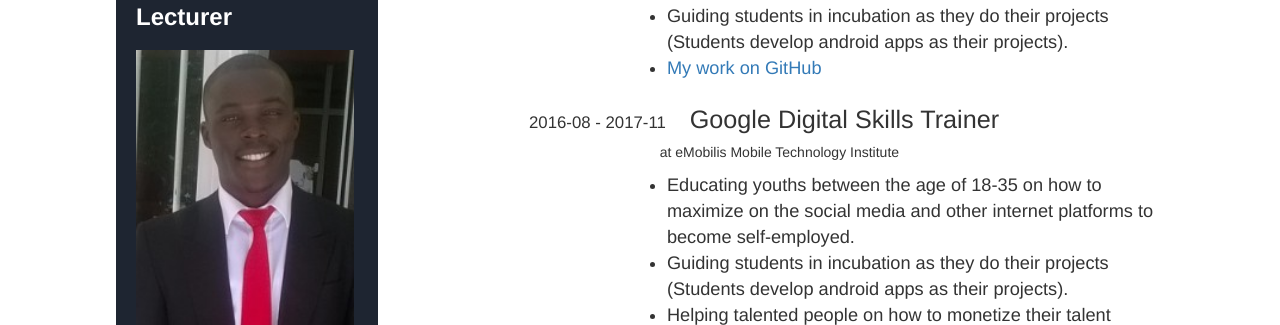
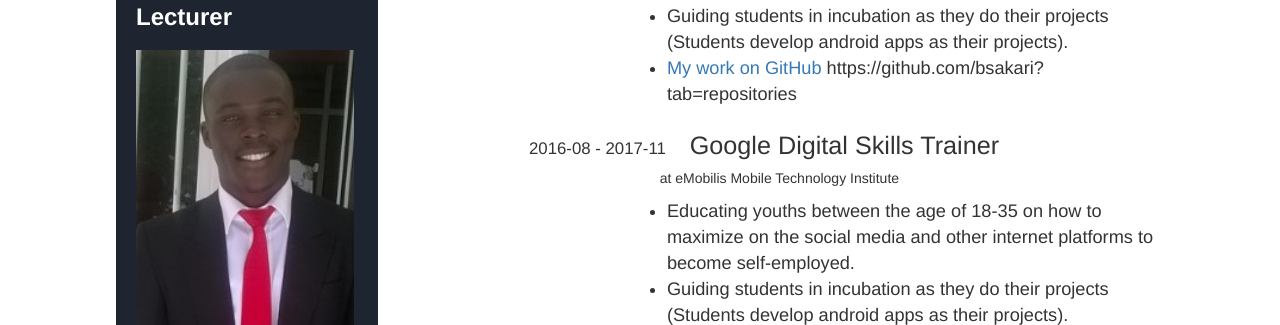
Before and after one commit to bsakari/Outdated-CV, a plain HTML site: page index.html in a window 1280 px wide. Shown: the part 215-540 px from the top of the page. Drawn offline with Linux system fonts and the light colour scheme.

Commit message:
Update index.html

```diff
--- a/index.html
+++ b/index.html
@@ -87,7 +87,8 @@
 		<ul class="exp">
 			<li>Lecturing programming in Java, Android, PHP, MySQL, Python and HTML (CSS/bootstrap).</li>
 			<li>Guiding students in incubation as they do their projects (Students develop android apps as their projects).</li>
-			<li> <a href="https://github.com/bsakari?tab=repositories">My work on GitHub</a></li>
+<!-- 			<li> <a href="https://github.com/bsakari?tab=repositories">My work on GitHub</a></li> -->
+			<li> <a href="#">My work on GitHub</a> https://github.com/bsakari?tab=repositories</li>
 		</ul>
 	</div>
 
```
